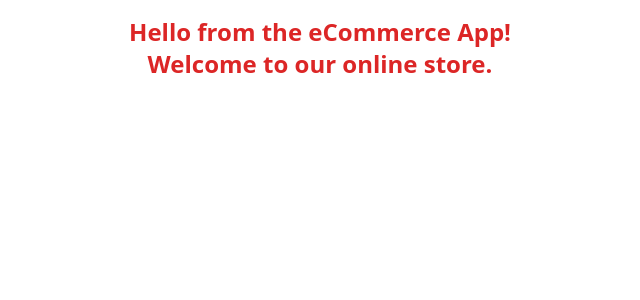
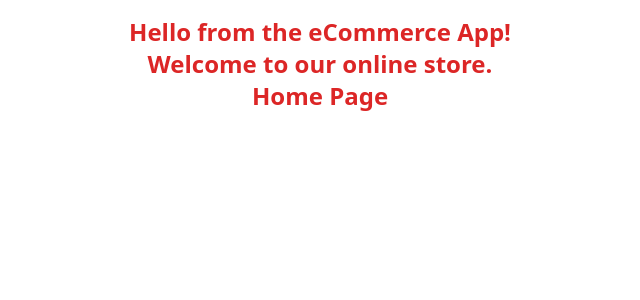
Before and after one commit to buraq-falah/ecommerce_by_reactjs, a React app: page / in a window 1280 px wide. Shown: the top 300 px of the page, without its empty margins (320-960 px from the left). Built offline with nearby package versions, Linux system fonts and the light colour scheme; the HTML template or start-up script is replaced by a standard one.

Commit message:
install react router define pages (home, notfound)

```diff
--- a/package.json
+++ b/package.json
@@ -11,7 +11,8 @@
   },
   "dependencies": {
     "react": "^19.1.1",
-    "react-dom": "^19.1.1"
+    "react-dom": "^19.1.1",
+    "react-router": "^7.8.0"
   },
   "devDependencies": {
     "@eslint/js": "^9.32.0",
--- a/src/App.jsx
+++ b/src/App.jsx
@@ -1,4 +1,7 @@
 import React from 'react';
+import { BrowserRouter as Router, Routes, Route } from 'react-router';
+import Home from './pages/home';
+import NotFound from './pages/notfound';
 
 const App = () => {
   return (
@@ -6,6 +9,12 @@
       {/* Your content goes here */}
       Hello from the eCommerce App!
       <p>Welcome to our online store.</p>
+      <Router>
+        <Routes>
+          <Route path="/" element={<Home/>} />
+          <Route path="*" element={<NotFound/>} />
+        </Routes>
+      </Router>
     </div>
   );
 };
--- /dev/null
+++ b/src/pages/home.jsx
@@ -0,0 +1,11 @@
+import React from 'react';
+
+const Home = () => {
+    return (
+        <div>
+            <h1>Home Page</h1>
+        </div>
+    );
+};
+
+export default Home;
--- /dev/null
+++ b/src/pages/notfound.jsx
@@ -0,0 +1,12 @@
+import React from 'react';
+import { Link } from 'react-router';
+
+const NotFound = () => (
+    <div style={{ textAlign: 'center', marginTop: '10vh' }}>
+        <h1>404 - Page Not Found</h1>
+        <p>Sorry, the page you are looking for does not exist.</p>
+        <Link to="/">Go back to Home</Link>
+    </div>
+);
+
+export default NotFound;
```
Also changed, not shown: 1 other file (tests, documents, lock files or other folders).
